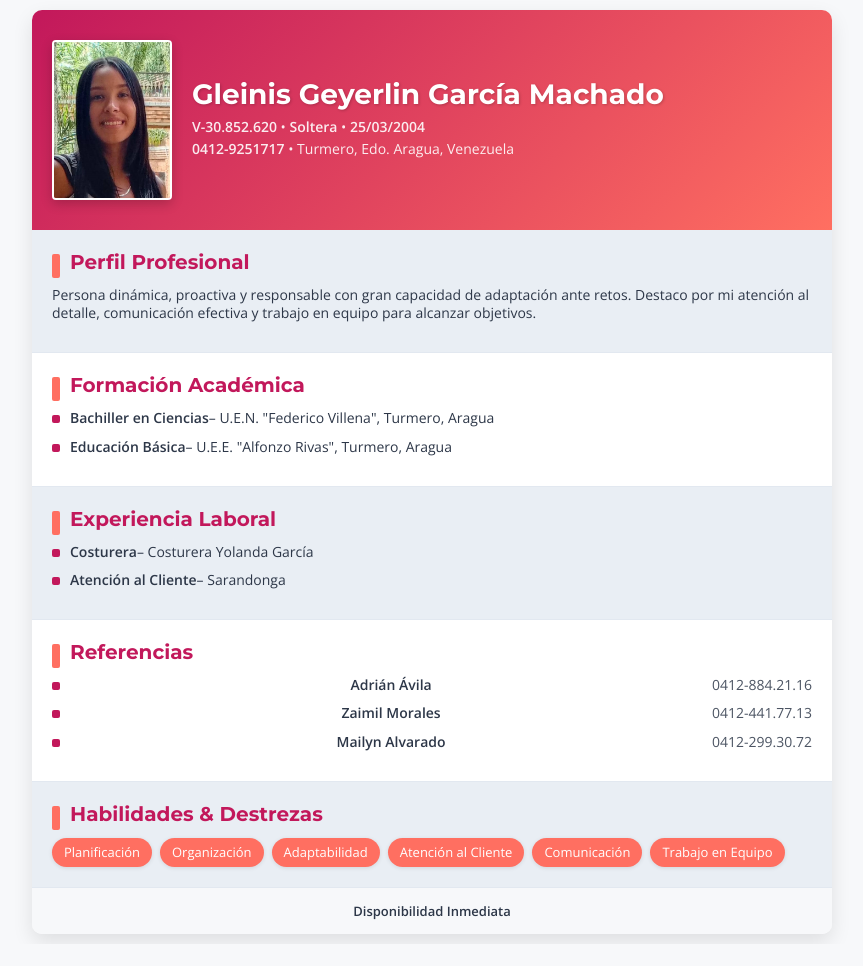
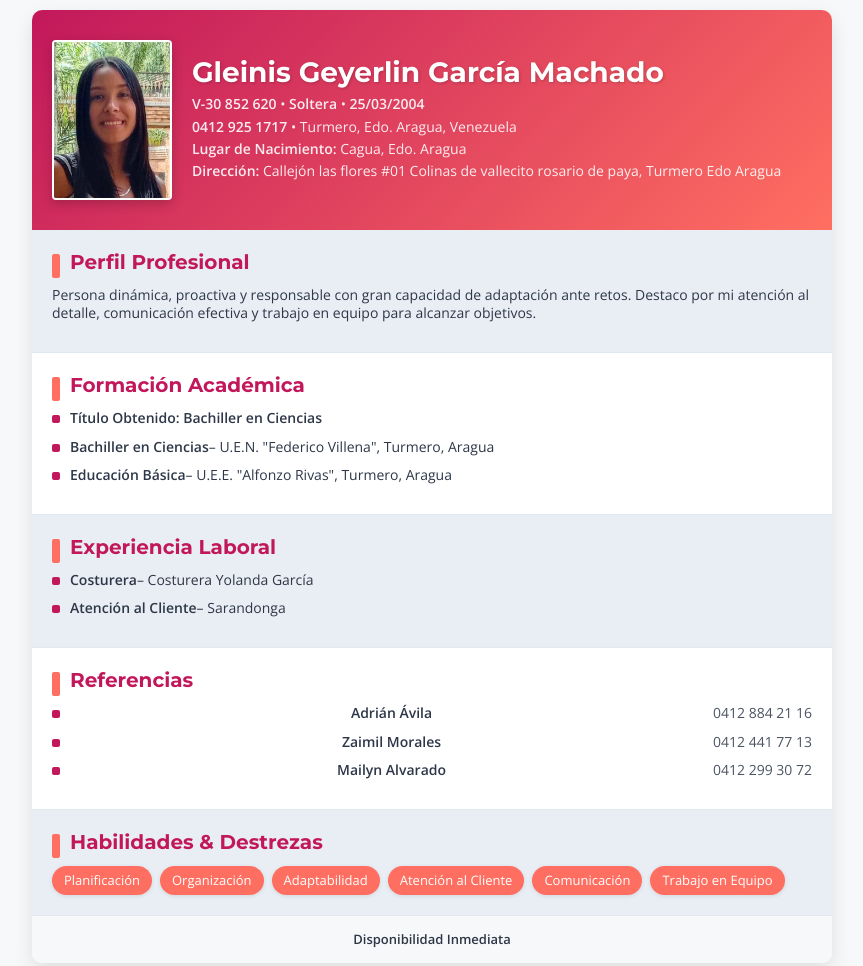
Before and after one commit to Hexaservice/curriculo-gleinis, a plain HTML site: page index.html in a window 1280 px wide. Shown: the top 966 px of the page, without its empty margins (208-1071 px from the left). Before the commit the page ends 944 px from the top, so only its background shows below. Drawn offline with nearby package versions, Linux system fonts and the light colour scheme.

Commit message:
Update index.html

```diff
--- a/index.html
+++ b/index.html
@@ -6,7 +6,6 @@
     <title>Currículum Vitae - Gleinis Geyerlin García Machado</title>
     <link href="https://fonts.googleapis.com/css2?family=Montserrat:wght@600;700&family=Open+Sans:wght@300;400;600&display=swap" rel="stylesheet">
     <style>
-        /* Tamaño de página carta al imprimir */
         @page { size: letter; margin: 1cm; }
         @media print {
             body { margin: 0; padding: 0; }
@@ -144,8 +143,10 @@
             <img src="https://raw.githubusercontent.com/Hexaservice/curriculo-gleinis/main/foto-gleinis.jpeg" alt="Foto Gleinis">
             <div class="info">
                 <h1>Gleinis Geyerlin García Machado</h1>
-                <p><strong>V-30.852.620</strong> &bull; <strong>Soltera</strong> &bull; <strong>25/03/2004</strong></p>
-                <p><strong>0412-9251717</strong> &bull; Turmero, Edo. Aragua, Venezuela</p>
+                <p><strong>V-30 852 620</strong> &bull; <strong>Soltera</strong> &bull; <strong>25/03/2004</strong></p>
+                <p><strong>0412 925 1717</strong> &bull; Turmero, Edo. Aragua, Venezuela</p>
+                <p><strong>Lugar de Nacimiento:</strong> Cagua, Edo. Aragua</p>
+                <p><strong>Dirección:</strong> Callejón las flores #01 Colinas de vallecito rosario de paya, Turmero Edo Aragua</p>
             </div>
         </header>
         <div class="section perfil">
@@ -155,6 +156,7 @@
         <div class="section formacion">
             <h2>Formación Académica</h2>
             <ul>
+                <li><strong>Título Obtenido: Bachiller en Ciencias</strong></li>
                 <li><strong>Bachiller en Ciencias</strong> – U.E.N. "Federico Villena", Turmero, Aragua</li>
                 <li><strong>Educación Básica</strong> – U.E.E. "Alfonzo Rivas", Turmero, Aragua</li>
             </ul>
@@ -169,9 +171,9 @@
         <div class="section referencias">
             <h2>Referencias</h2>
             <ul>
-                <li><span>Adrián Ávila</span><span>0412-884.21.16</span></li>
-                <li><span>Zaimil Morales</span><span>0412-441.77.13</span></li>
-                <li><span>Mailyn Alvarado</span><span>0412-299.30.72</span></li>
+                <li><span>Adrián Ávila</span><span>0412 884 21 16</span></li>
+                <li><span>Zaimil Morales</span><span>0412 441 77 13</span></li>
+                <li><span>Mailyn Alvarado</span><span>0412 299 30 72</span></li>
             </ul>
         </div>
         <div class="section habilidades">
```
